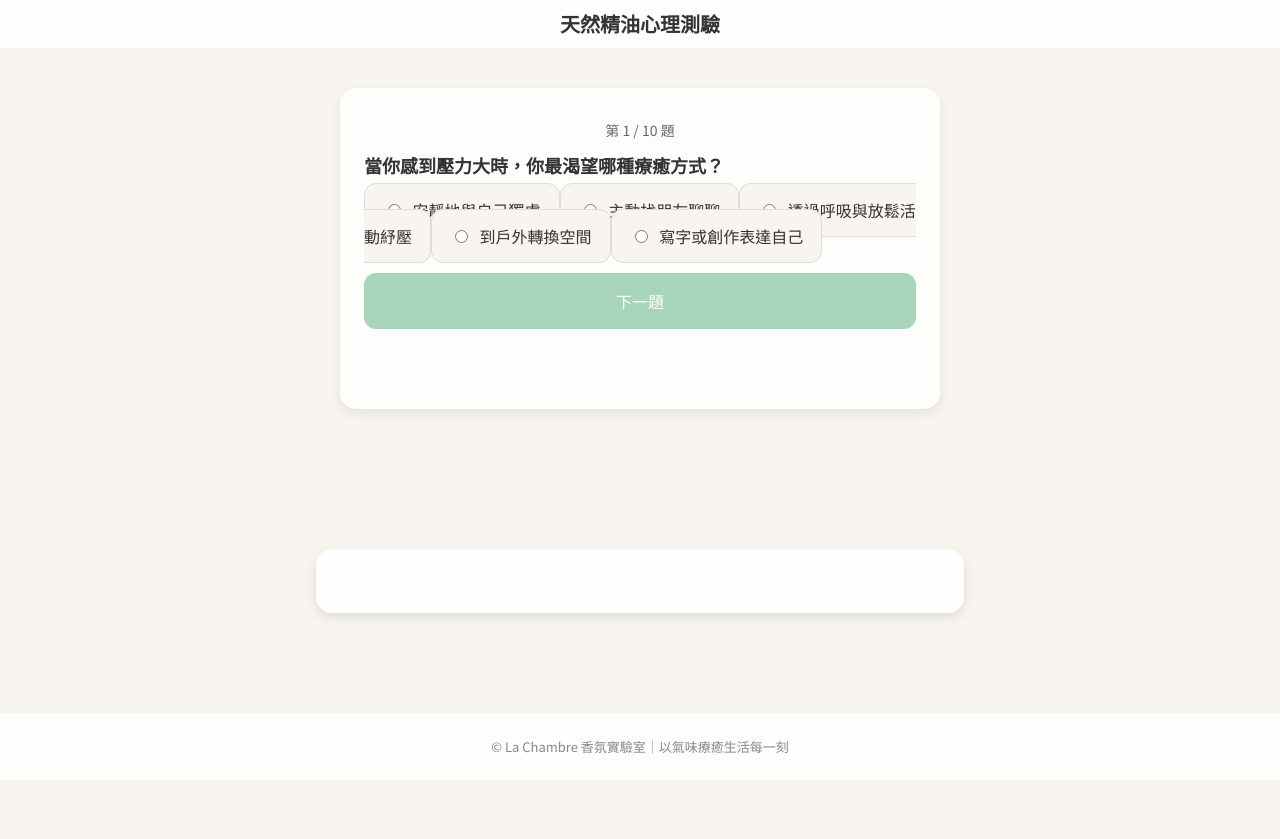
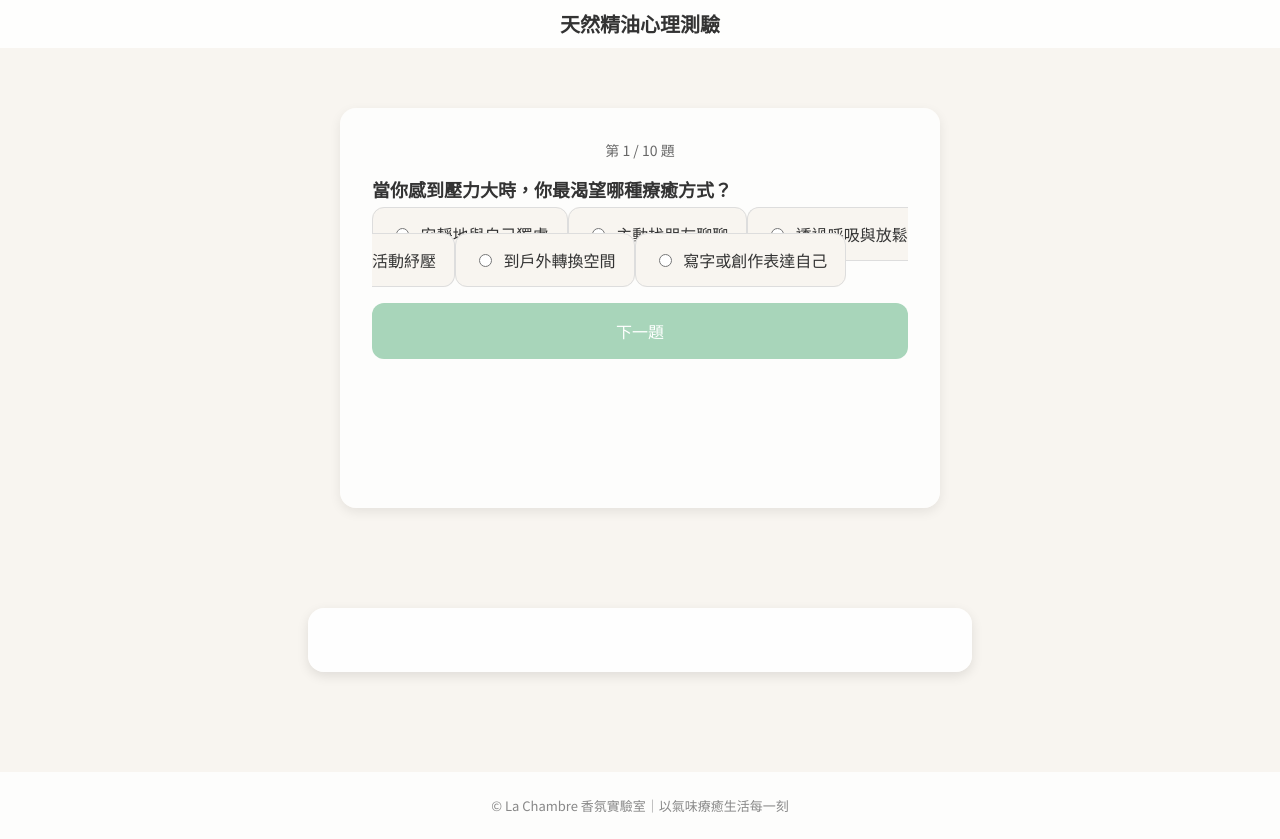
Before and after one commit to ncchenchen/LC_TEST, a plain HTML site: page index.html in a window 1280 px wide. Shown: the part 51-890 px from the top of the page. Before the commit the page ends 831 px from the top, so only its background shows below. Drawn offline with Linux system fonts and the light colour scheme.

Commit message:
Update index.html

```diff
--- a/index.html
+++ b/index.html
@@ -7,7 +7,7 @@
   <link rel="preconnect" href="https://fonts.googleapis.com">
   <link href="https://fonts.googleapis.com/css2?family=Noto+Sans+TC:wght@400;600&display=swap" rel="stylesheet">
   <style>
-    body {
+    html, body {
       margin: 0;
       padding: 0;
       font-family: 'Noto Sans TC', sans-serif;
@@ -37,12 +37,13 @@
     }
     .card {
       max-width: 600px;
-      margin: 40px auto 140px;
+      margin: 60px auto 100px;
       background-color: #ffffffcc;
       border-radius: 16px;
       box-shadow: 0 4px 12px rgba(0,0,0,0.08);
-      padding: 32px 24px 80px;
+      padding: 32px;
       box-sizing: border-box;
+      min-height: 400px;
     }
     .question-text {
       font-weight: 600;
@@ -68,7 +69,7 @@
     .progress {
       text-align: center;
       font-size: 14px;
-      margin-bottom: 12px;
+      margin-bottom: 16px;
       color: #666;
     }
     #nextBtn {
@@ -81,17 +82,17 @@
       border: none;
       border-radius: 12px;
       cursor: pointer;
-      margin-top: 24px;
+      margin-top: 30px;
     }
     #nextBtn:hover {
       background-color: #8fc2a7;
     }
     #result {
       max-width: 600px;
-      margin: 40px auto 100px;
+      margin: 60px auto 100px;
       background-color: #ffffffee;
       border-radius: 16px;
-      padding: 32px 24px;
+      padding: 32px;
       box-shadow: 0 4px 12px rgba(0,0,0,0.1);
     }
     #result h2 {
@@ -108,10 +109,11 @@
       padding: 24px;
       background-color: rgba(255, 255, 255, 0.8);
     }
+
     @media (max-width: 600px) {
       .card, #result {
-        margin: 24px 16px 140px;
-        padding: 24px 20px 80px;
+        margin: 32px 16px 120px;
+        padding: 28px 20px 60px;
       }
       .question-text {
         font-size: 16px;
@@ -227,7 +229,7 @@
         const value = valueMap[i];
         const label = document.createElement("label");
         label.className = "option";
-        label.innerHTML = `<input type="radio" name="q" value="${value}"> ${opt}`;
+        label.innerHTML = `<input type=\"radio\" name=\"q\" value=\"${value}\"> ${opt}`;
         optionsDiv.appendChild(label);
       });
     }
```
